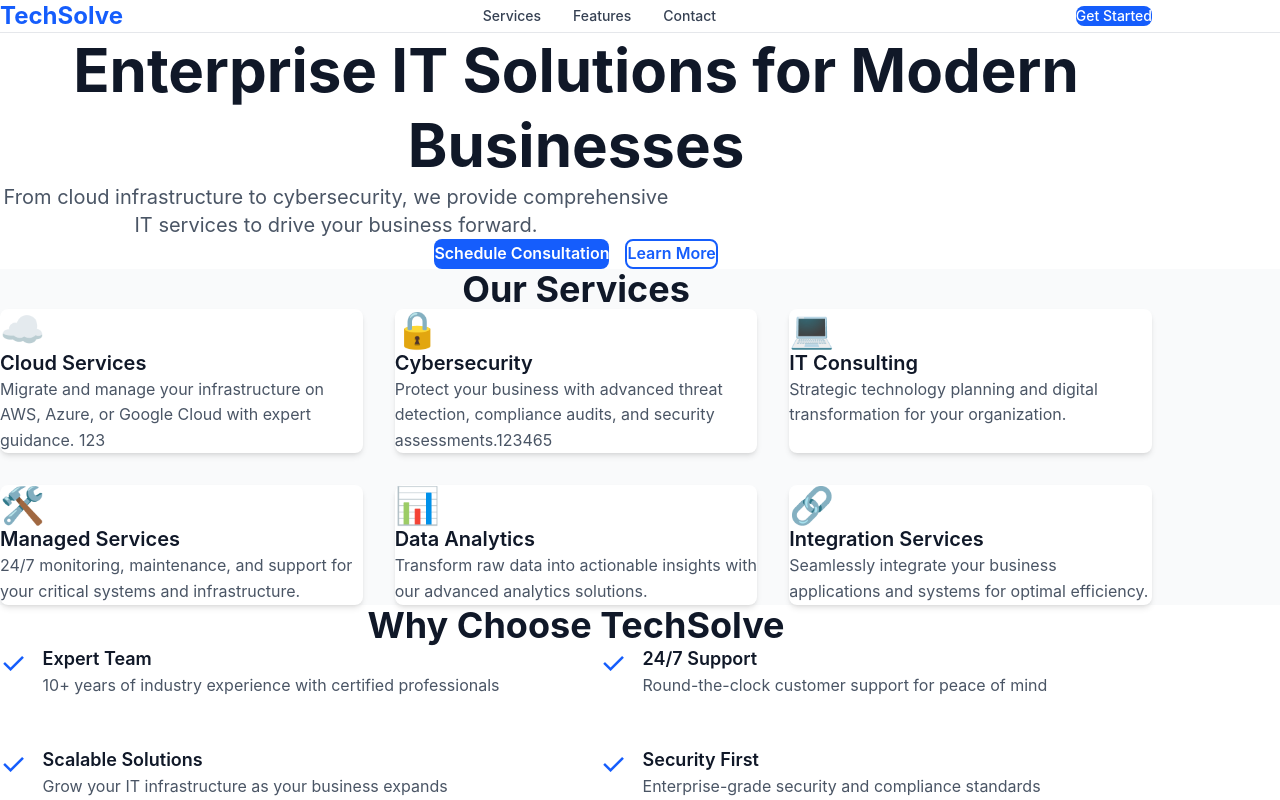
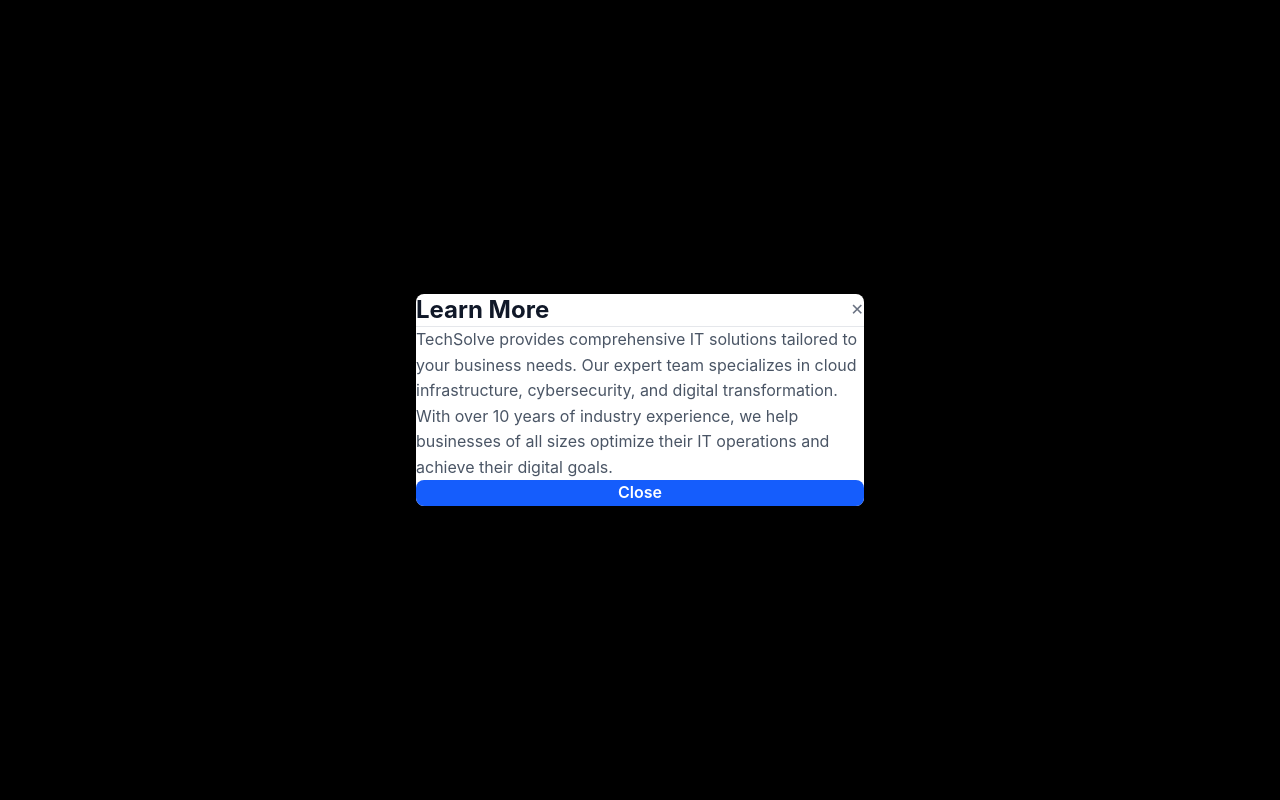
Before and after one commit to thanhnguyenviet25121994/builder-io, a Next.js app in the folder my-app/: page / in a window 1280 px wide. Both pictures are taken after a click on the button "Learn More". Shown: the top 800 px of the page. Built offline with nearby package versions, Linux system fonts and the light colour scheme.

Commit message:
Add modal popup to Learn More button

```diff
--- a/my-app/app/page.tsx
+++ b/my-app/app/page.tsx
@@ -1,4 +1,10 @@
+'use client';
+
+import { useState } from 'react';
+
 export default function Home() {
+  const [isModalOpen, setIsModalOpen] = useState(false);
+
   return (
     <div className="bg-white dark:bg-black min-h-screen">
       {/* Header */}
@@ -36,7 +42,7 @@ export default function Home() {
           <button className="bg-blue-600 text-white px-8 py-4 rounded-lg hover:bg-blue-700 dark:hover:bg-blue-500 transition font-semibold">
             Schedule Consultation
           </button>
-          <button className="border-2 border-blue-600 text-blue-600 dark:text-blue-400 px-8 py-4 rounded-lg hover:bg-blue-50 dark:hover:bg-gray-900 transition font-semibold">
+          <button onClick={() => setIsModalOpen(true)} className="border-2 border-blue-600 text-blue-600 dark:text-blue-400 px-8 py-4 rounded-lg hover:bg-blue-50 dark:hover:bg-gray-900 transition font-semibold">
             Learn More
           </button>
         </div>
@@ -145,6 +151,33 @@ export default function Home() {
           <p>&copy; 2024 TechSolve. All rights reserved. | Privacy Policy | Terms of Service</p>
         </div>
       </footer>
+
+      {/* Modal */}
+      {isModalOpen && (
+        <div className="fixed inset-0 bg-black bg-opacity-50 flex items-center justify-center z-50 p-4">
+          <div className="bg-white dark:bg-gray-800 rounded-lg shadow-xl max-w-md w-full">
+            <div className="flex justify-between items-center p-6 border-b border-gray-200 dark:border-gray-700">
+              <h2 className="text-2xl font-bold text-gray-900 dark:text-white">
+                Learn More
+              </h2>
+              <button onClick={() => setIsModalOpen(false)} className="text-gray-500 hover:text-gray-700 dark:text-gray-400 dark:hover:text-gray-200">
+                ✕
+              </button>
+            </div>
+            <div className="p-6">
+              <p className="text-gray-600 dark:text-gray-400 mb-4">
+                TechSolve provides comprehensive IT solutions tailored to your business needs. Our expert team specializes in cloud infrastructure, cybersecurity, and digital transformation.
+              </p>
+              <p className="text-gray-600 dark:text-gray-400 mb-6">
+                With over 10 years of industry experience, we help businesses of all sizes optimize their IT operations and achieve their digital goals.
+              </p>
+              <button onClick={() => setIsModalOpen(false)} className="w-full bg-blue-600 text-white px-4 py-2 rounded-lg hover:bg-blue-700 dark:hover:bg-blue-500 transition font-semibold">
+                Close
+              </button>
+            </div>
+          </div>
+        </div>
+      )}
     </div>
   );
 }
```
